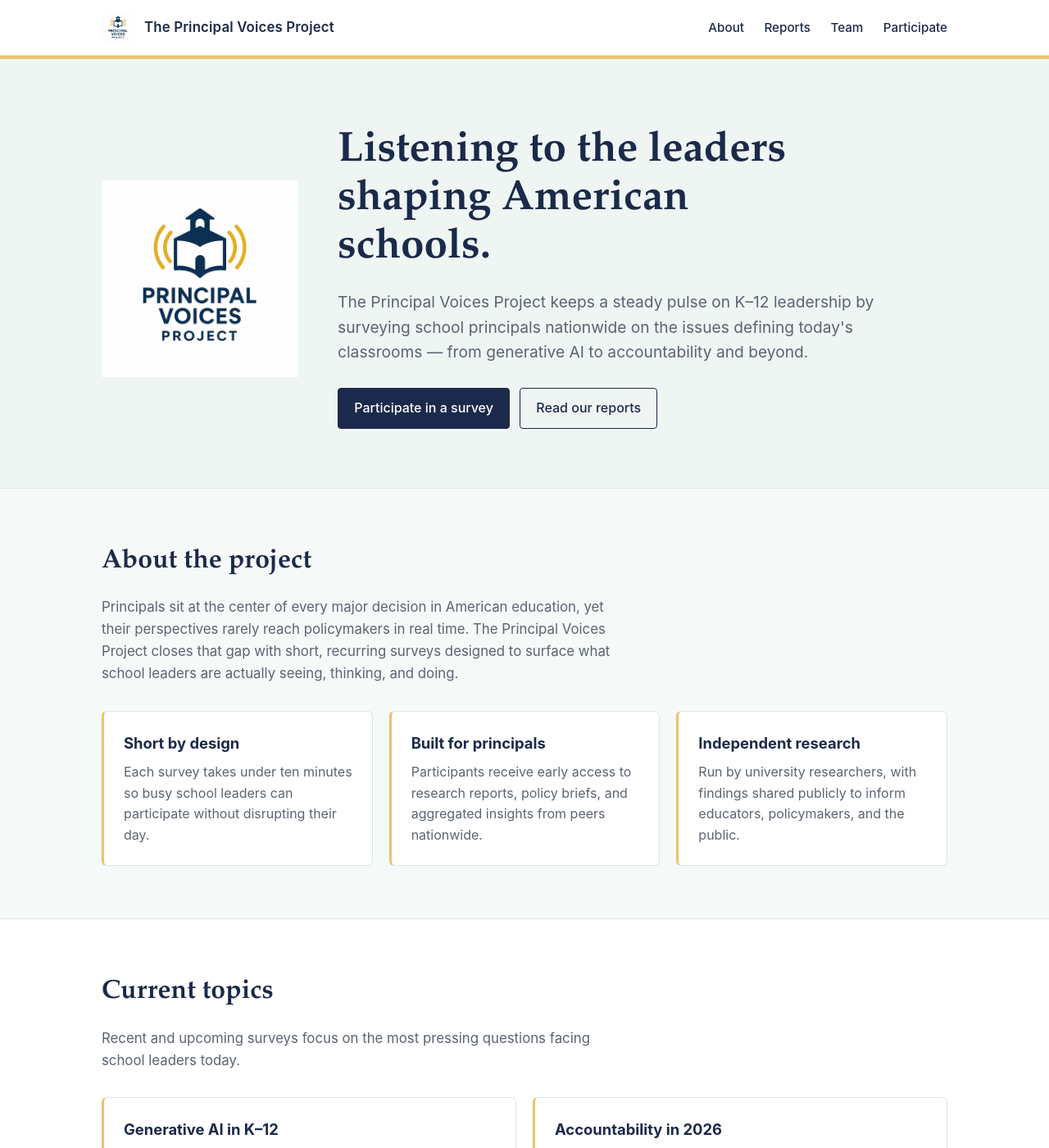
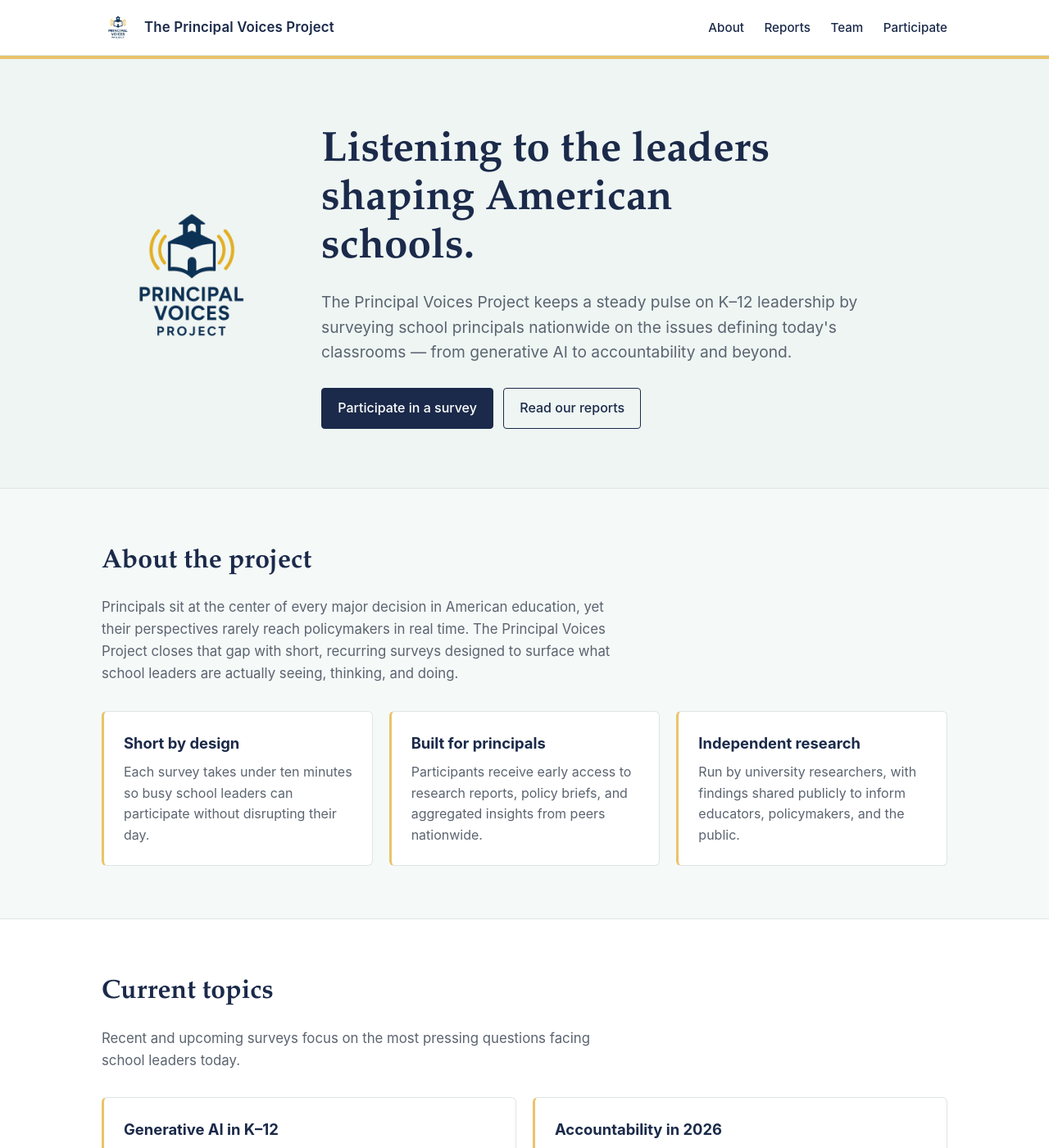
Before and after one commit to cqcampos/principal-voices-project, a Jekyll site: the page built from index.html, in a window 1280 px wide and 1400 px high. Shown: the whole window at 82% size. Built offline with Jekyll 4.4.1, drawn with Linux system fonts in a browser that asks for light colours.

Commit message:
Use transparent logo, constrain hero logo size with explicit flex basis

```diff
--- a/_layouts/default.html
+++ b/_layouts/default.html
@@ -24,7 +24,7 @@
   <header class="site-header">
     <div class="container header-inner">
       <a class="brand" href="{{ '/' | relative_url }}">
-        <img class="brand-logo" src="{{ '/assets/img/principal-voices-logo.png' | relative_url }}" alt="Principal Voices Project" />
+        <img class="brand-logo" src="{{ '/assets/img/pvp-logo.png' | relative_url }}" alt="Principal Voices Project" />
         <span class="brand-text">The Principal Voices Project</span>
       </a>
       <nav class="site-nav">
--- a/assets/css/style.css
+++ b/assets/css/style.css
@@ -102,13 +102,14 @@
   flex-wrap: wrap;
 }
 .hero-logo {
-  flex: 0 0 auto;
-  max-width: 240px;
+  flex: 0 0 220px;
+  max-width: 220px;
 }
 .hero-logo img {
+  display: block;
   width: 100%;
+  max-width: 220px;
   height: auto;
-  display: block;
 }
 .hero-copy {
   flex: 1 1 360px;
@@ -274,8 +275,9 @@
 }
 
 @media (max-width: 720px) {
-  .hero-inner { gap: 2rem; }
-  .hero-logo { max-width: 160px; margin: 0 auto; }
+  .hero-inner { gap: 2rem; justify-content: center; }
+  .hero-logo { flex: 0 0 160px; max-width: 160px; margin: 0 auto; }
+  .hero-logo img { max-width: 160px; }
   .hero-copy { text-align: center; }
   .hero h1 { margin-left: auto; margin-right: auto; }
   .hero-actions { justify-content: center; }
--- a/index.html
+++ b/index.html
@@ -6,7 +6,7 @@
 <section class="hero">
   <div class="container hero-inner">
     <div class="hero-logo">
-      <img src="{{ '/assets/img/principal-voices-logo.png' | relative_url }}" alt="Principal Voices Project" />
+      <img src="{{ '/assets/img/pvp-logo.png' | relative_url }}" alt="Principal Voices Project" />
     </div>
     <div class="hero-copy">
       <h1>Listening to the leaders shaping American schools.</h1>
```
Also changed, not shown: assets/img/pvp-logo.png (added).
